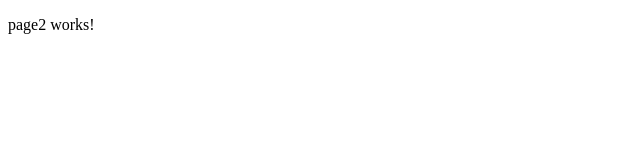
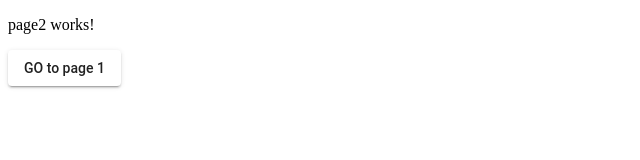
Before and after one commit to atacanjacques/angular_cours, an Angular app: page /page2 in a window 1280 px wide. Shown: the top 160 px of the page, without its empty margins (0-640 px from the left). Built offline with nearby package versions, Linux system fonts and the light colour scheme.

Commit message:
gotopage1 function

```diff
--- a/src/app/page2/page2.component.html
+++ b/src/app/page2/page2.component.html
@@ -1,3 +1,5 @@
 <p>
   page2 works!
 </p>
+
+<button mat-raised-button (click)="navigateToPage1()">GO to page 1</button>
--- a/src/app/page2/page2.component.ts
+++ b/src/app/page2/page2.component.ts
@@ -1,4 +1,5 @@
 import { Component, OnInit } from '@angular/core';
+import { Router } from '@angular/router';
 
 @Component({
   selector: 'app-page2',
@@ -7,9 +8,15 @@ import { Component, OnInit } from '@angular/core';
 })
 export class Page2Component implements OnInit {
 
-  constructor() { }
+  constructor(
+    private router: Router
+  ) { }
 
   ngOnInit() {
   }
 
+
+  navigateToPage1() {
+    this.router.navigate(['page1'])
+  }
 }
```
